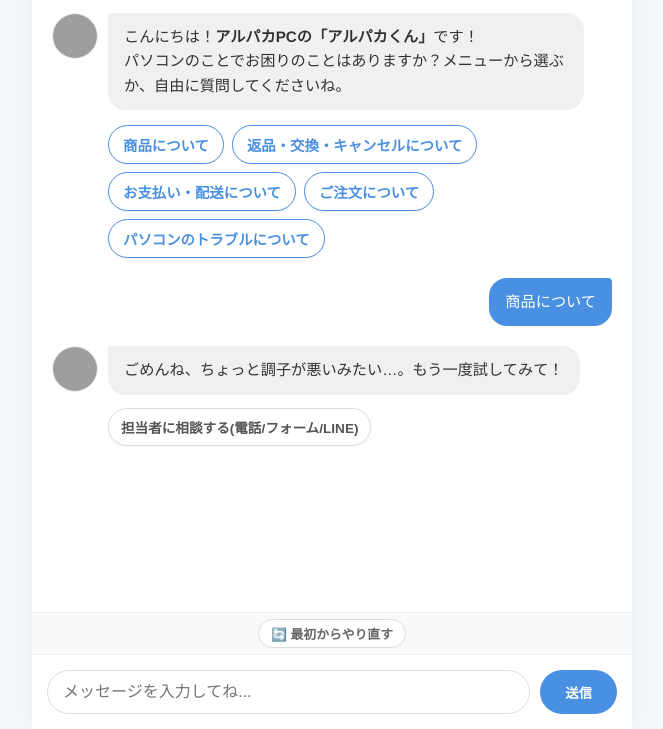
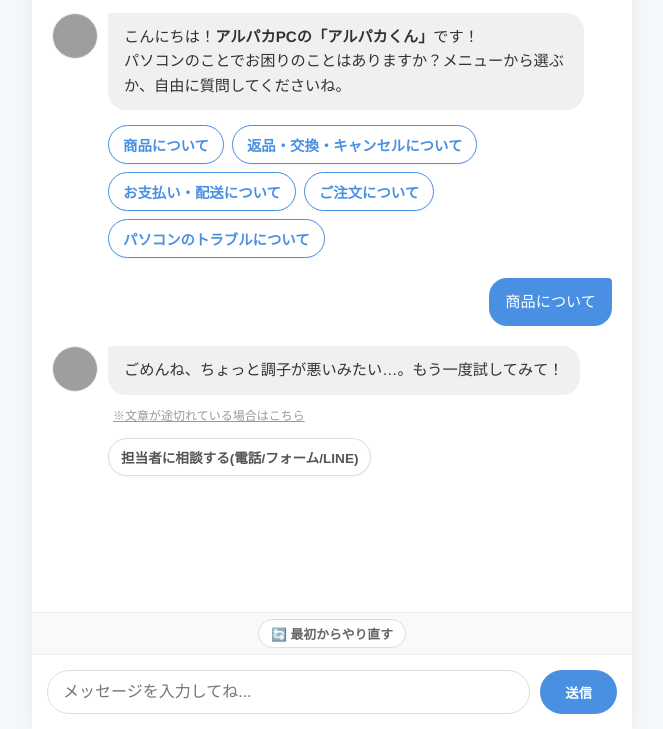
Before and after one commit to eruerumiru/alpaca-support-chat, a plain HTML site: page index.html in a window 1280 px wide. Both pictures are taken after a click on the button "商品について". Shown: the part 71-800 px from the top of the page, without its empty margins (308-971 px from the left). Drawn offline with Linux system fonts and the light colour scheme; no server answers; grey boxes are pictures that could not be loaded.

Commit message:
Add files via upload

```diff
--- a/index.html
+++ b/index.html
@@ -100,7 +100,23 @@
     border-top-right-radius: 4px;
   }
 
-  /* ▼▼▼ リセットエリア ▼▼▼ */
+  /* ▼▼▼ 続きを見るリンクのデザイン ▼▼▼ */
+  .more-link {
+    font-size: 0.75em;
+    color: #999;
+    text-decoration: underline;
+    cursor: pointer;
+    margin-top: 4px;
+    display: inline-block;
+    padding: 2px 5px;
+    transition: color 0.2s;
+  }
+  .more-link:hover {
+    color: #4A90E2;
+  }
+  /* ▲▲▲ ▲▲▲ */
+
+  /* リセットエリア */
   .reset-area {
     background: #f9f9f9;
     padding: 6px;
@@ -127,8 +143,7 @@
     border-color: #4A90E2;
   }
 
-  /* ▼▼▼ 選択肢ボタン（共通デザイン） ▼▼▼ */
-  /* ここを最初のメニューにも適用します */
+  /* 選択肢ボタン */
   .choice-container {
     display: flex;
     flex-wrap: wrap;
@@ -147,7 +162,6 @@
     cursor: pointer;
     transition: all 0.2s;
     font-weight: bold;
-    /* ボタンっぽさを強調 */
     box-shadow: 0 1px 2px rgba(0,0,0,0.05);
   }
 
@@ -156,7 +170,6 @@
     color: #fff;
     transform: translateY(-1px);
   }
-  /* ▲▲▲ ▲▲▲ */
 
   /* 問い合わせ詳細エリア */
   .support-container {
@@ -316,7 +329,7 @@ const SHOP_PHONE = "048-577-7990";
 // ページ読み込み時に初期化
 window.onload = initChat;
 
-// ★初期メニュー（デザイン統一版）★
+// 初期メニュー
 function initChat() {
   chat.innerHTML = '';
 
@@ -340,10 +353,9 @@ function initChat() {
   container.appendChild(bubble);
 
   // 2. メインメニュー（5つの大項目）
-  // ★ここを「choice-btn」クラスに変更しました！
   const suggestions = document.createElement('div');
   suggestions.className = 'choice-container';
-  suggestions.style.marginTop = '10px'; // 少し間隔をあける
+  suggestions.style.marginTop = '10px';
 
   suggestions.innerHTML = `
     <button class="choice-btn" onclick="sendText(this.innerText)">商品について</button>
@@ -371,23 +383,49 @@ function sendText(text) {
   sendMessage();
 }
 
-// ★修正済：タグ表示バグ対策★
+// ★「続きを教えて」と裏で送信する機能★
+async function askMore() {
+  const hiddenText = "前の文章が途中で切れています。続きから書いてください。";
+
+  // ユーザーの画面には出さず、ローディングだけ見せる（あるいは何も見せずBotの返信を待つ）
+  // ここではBotの思考中感だけ出すため、入力ロックなどはsendMessageと同じ処理をします
+  input.disabled = true;
+
+  try {
+    const res = await fetch('/api/chat', {
+      method: 'POST',
+      headers: { 'Content-Type': 'application/json' },
+      body: JSON.stringify({ message: hiddenText, history: history })
+    });
+    const data = await res.json();
+
+    // Botの返信として表示（続きの文章）
+    addMsg(data.reply, 'bot');
+
+    // 履歴には残す（文脈をつなぐため）
+    history.push({ role: 'user', content: hiddenText });
+    history.push({ role: 'assistant', content: data.reply });
+
+  } catch (e) {
+    alert("エラーが発生しました。もう一度お試しください。");
+  } finally {
+    input.disabled = false;
+    input.focus();
+  }
+}
+
+// タグ表示バグ対策
 function parseMarkdown(text) {
   if (!text) return "";
-
-  // 1. 記号を無害化
   let html = text.replace(/&/g, "&amp;")
                  .replace(/</g, "&lt;")
                  .replace(/>/g, "&gt;")
                  .replace(/"/g, "&quot;")
                  .replace(/'/g, "&#039;");
 
-  // 2. 必要なタグだけ復活
   html = html.replace(/&lt;b&gt;/g, '<b>');
   html = html.replace(/&lt;\/b&gt;/g, '</b>');
   html = html.replace(/&lt;br&gt;/g, '<br>');
-
-  // 3. Markdown変換
   html = html.replace(/\*\*(.*?)\*\*/g, '<b>$1</b>');
   html = html.replace(/\n/g, '<br>');
 
@@ -470,6 +508,13 @@ function addMsgInner(content, role, shouldParse) {
     bubble.innerHTML = bubbleContent;
     container.appendChild(bubble);
 
+    // ★ここに「続きを見る」リンクを追加★
+    const moreLink = document.createElement('div');
+    moreLink.innerHTML = '<span class="more-link" onclick="askMore()">※文章が途切れている場合はこちら</span>';
+    // 吹き出しの直下に追加
+    container.appendChild(moreLink);
+
+    // 選択肢ボタン
     if (options.length > 0) {
       const choiceContainer = document.createElement('div');
       choiceContainer.className = 'choice-container';
```
